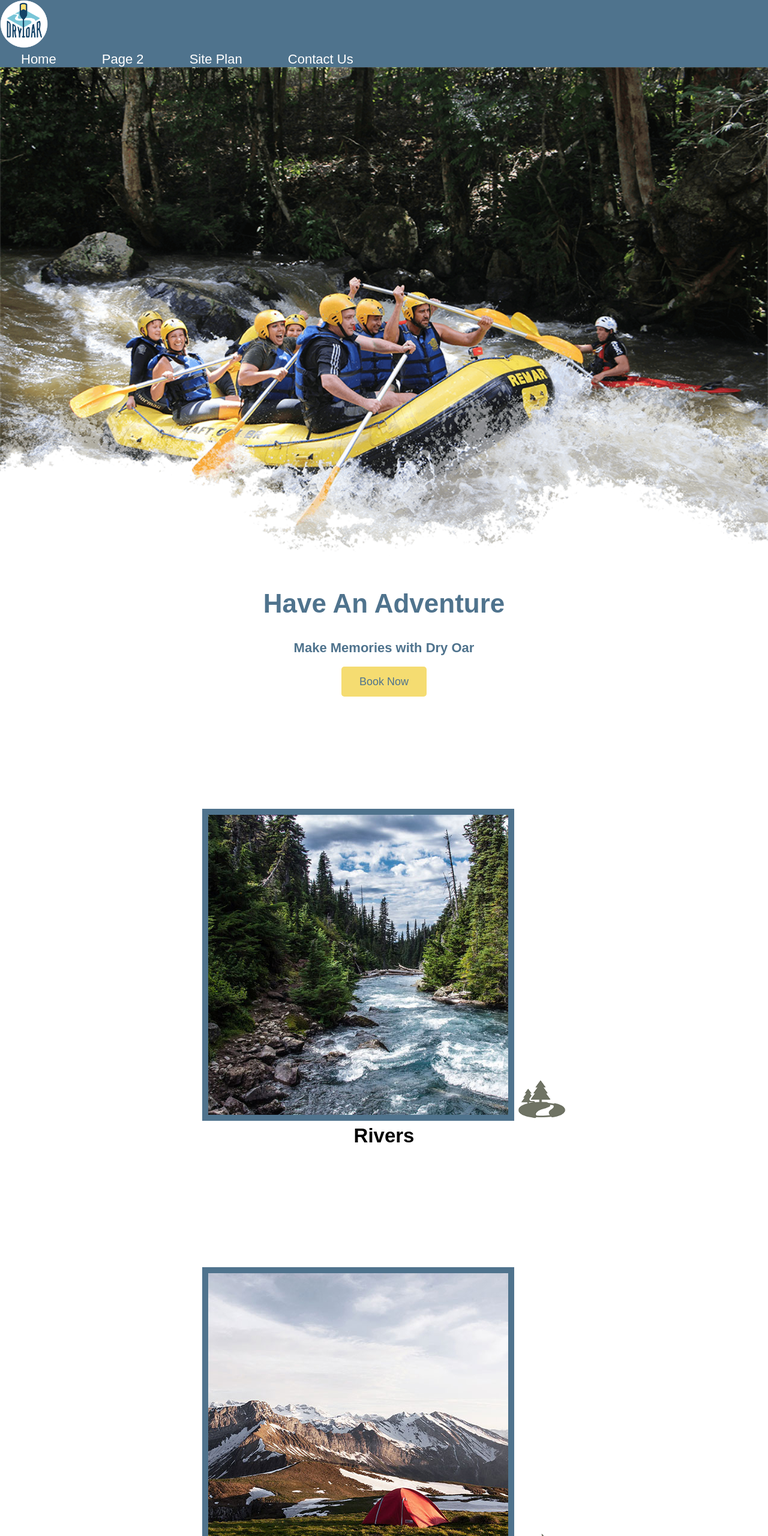
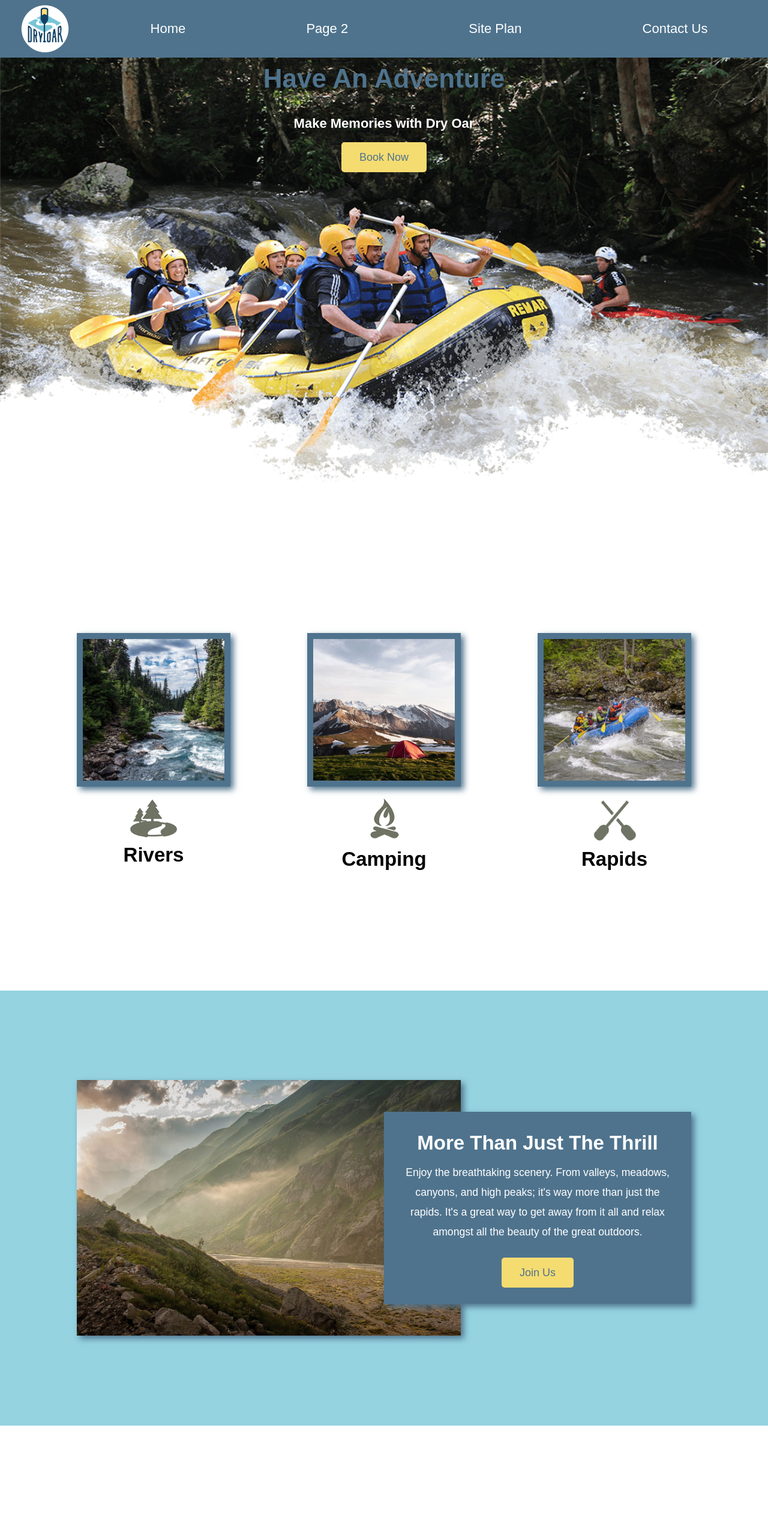
Before and after one commit to cmescujuri/wdd130, a plain HTML site: page wwr/index.html in a window 1280 px wide. Shown: the top 2560 px of the page at 60% size. Drawn offline with Linux system fonts and the light colour scheme; a web font is replaced by a local one.

Commit message:
allgined to wireframe

```diff
--- a/wwr/index.html
+++ b/wwr/index.html
@@ -53,7 +53,7 @@
       <h2>Rapids</h2>
     </section>
     <div id="background"></div>
-    <img class="mountians" src="images/mountains.jpg" alt="misty mountains">
+    <img class="mountains" src="images/mountains.jpg" alt="misty mountains">
     <section class="msg">
       <h2>More Than Just The Thrill</h2>
       <p>Enjoy the breathtaking scenery. From valleys, meadows, canyons, and high peaks; it's way more than just the rapids. It's a great way to get away from it all and relax amongst all the beauty of the great outdoors.</p>
--- a/wwr/styles/style.css
+++ b/wwr/styles/style.css
@@ -15,14 +15,23 @@ body {
 
 header {
   background-color: #4F738D;
+  display: grid;
+  grid-template-columns: 150px auto;
 }
 
 #logo_link{
   padding-top: 5px;
+  justify-self: center;
+  align-self: center;
 }
 
 .logo, .icon {
   width: 80px;
+}
+
+nav {
+  display: flex;
+  justify-content: space-around;
 }
 
 nav a {
@@ -49,11 +58,29 @@ h2 {
 }
 
 h4 {
-  color: #4F738D;
+  color: #FFF;
+}
+
+#hero {
+  display: grid;
+  grid-template-columns: 1fr 3fr 1fr;
+  margin-top: -100px;
+}
+
+#hero-box {
+  grid-column: 1/4;
+  grid-row: 1/3;
+  z-index: -1;
 }
 
 #hero-img {
   width: 100%;
+}
+
+#hero-msg {
+  grid-column: 2/3;
+  grid-row: 1/2;
+  margin-top: 100px;
 }
 
 #hero-msg h1, #hero-msg h4 {
@@ -64,12 +91,39 @@ h4 {
   text-align: center;
 }
 
-.card-img {
-  border: 10px solid #4F738D;
+.home-grid {
+  display: grid;
+  grid-template-columns: repeat(10, 1fr);
 }
 
-.rivers-card, .camping-card, .rapids-card {
+.card-img {
+  width: 100%;
+  border: 10px solid #4F738D;
+  transition: transform .5s;
+  box-shadow: 5px 5px 10px #4F738D;
+}
+
+.card-img:hover {
+  opacity: .6;
+  transform: scale(1.1);
+}
+
+.rivers-card {
   margin: 200px 0;
+  grid-column: 2/4;
+  grid-row: 2/3;
+}
+
+.camping-card {
+  margin: 200px 0;
+  grid-column: 5/7;
+  grid-row: 2/3;
+}
+
+.rapids-card {
+  margin: 200px 0;
+  grid-column: 8/10;
+  grid-row: 2/3;
 }
 
 .icon {
@@ -87,12 +141,24 @@ main section img {
 #background {
   height: 725px;
   background-color: #95D3E1;
+  grid-column: 1/11;
+  grid-row: 4/9;
+}
+
+.mountains {
+  width: 100%;
+  grid-column: 2/7;
+  grid-row: 5/8;
+  box-shadow: 5px 5px 10px #4F738D;
 }
 
 .msg {
   background-color: #4F738D;
   line-height: 1.5em;
   padding: 35px;
+  grid-column: 6/10;
+  grid-row: 6/7;
+  box-shadow: 5px 5px 10px #4F738D;
 }
 
 .msg h2 {
@@ -126,6 +192,9 @@ footer {
   color: #FFF;
   padding: 25px 50px;
   margin-top: 200px;
+  display: flex;
+  justify-content: space-around;
+  align-items: center;
 }
 
 footer a {
@@ -148,3 +217,45 @@ footer p a:hover {
 footer .social img{
   scroll-padding-top: 15px;
 }
+
+@media screen and (max-width: 900px) {
+    #hero, .home-grid {
+        display: block;
+        height: auto;
+    }
+    nav, footer {
+        flex-direction: column;
+    }
+    nav a {
+        display: block;
+        padding: 15px;
+    }
+    #hero {
+        margin-top: 0;
+    }
+    #hero-msg {
+        margin-top: 0;
+    }
+    #hero-msg h4 {
+        display: none;
+    }
+    .home-title {
+        font-size: 25px;
+        color: #6f7364;
+    }
+    .rivers-card, .camping-card, .rapids-card {
+        margin: 50px auto;
+        width: 60%;
+    }
+    #background {
+        display: none;
+    }
+    .mountains, .msg {
+        width: 80%;
+        display: block;
+        margin: 0 auto;
+    }
+    footer {
+        margin-top: 25px;
+    }
+}
```
